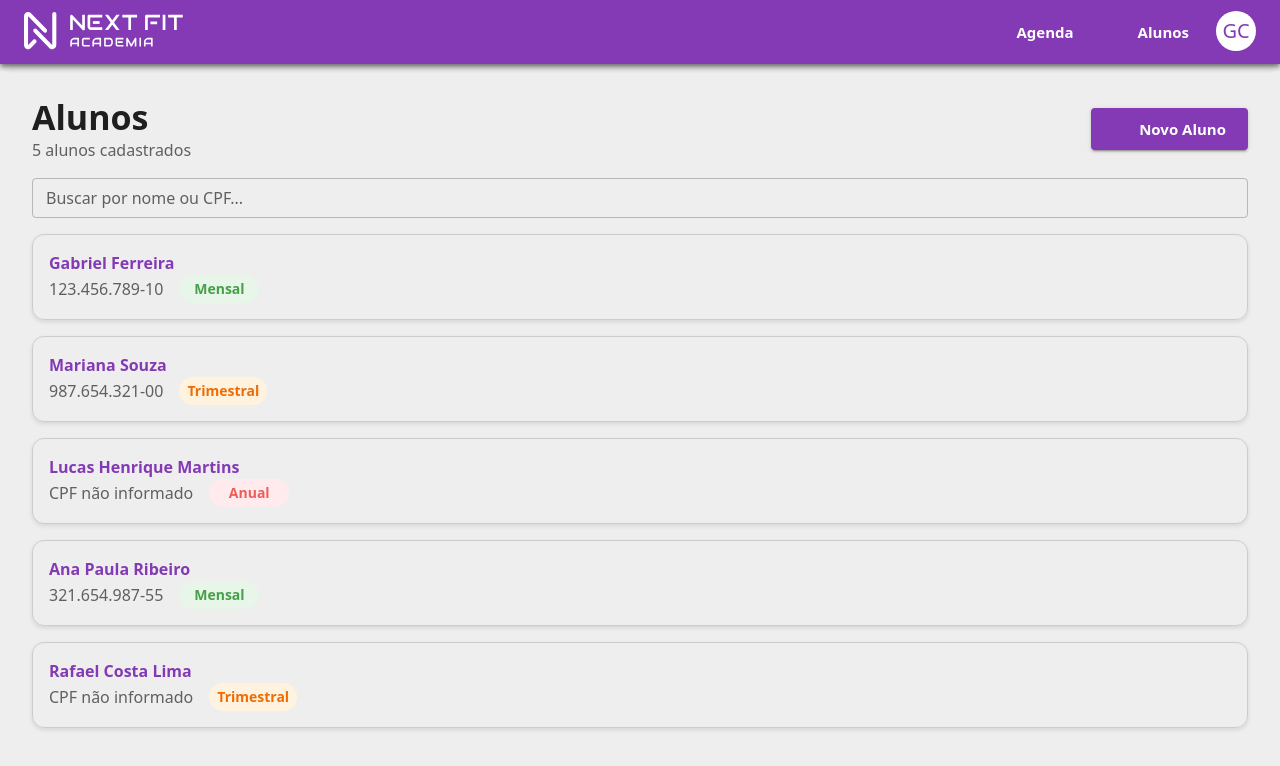
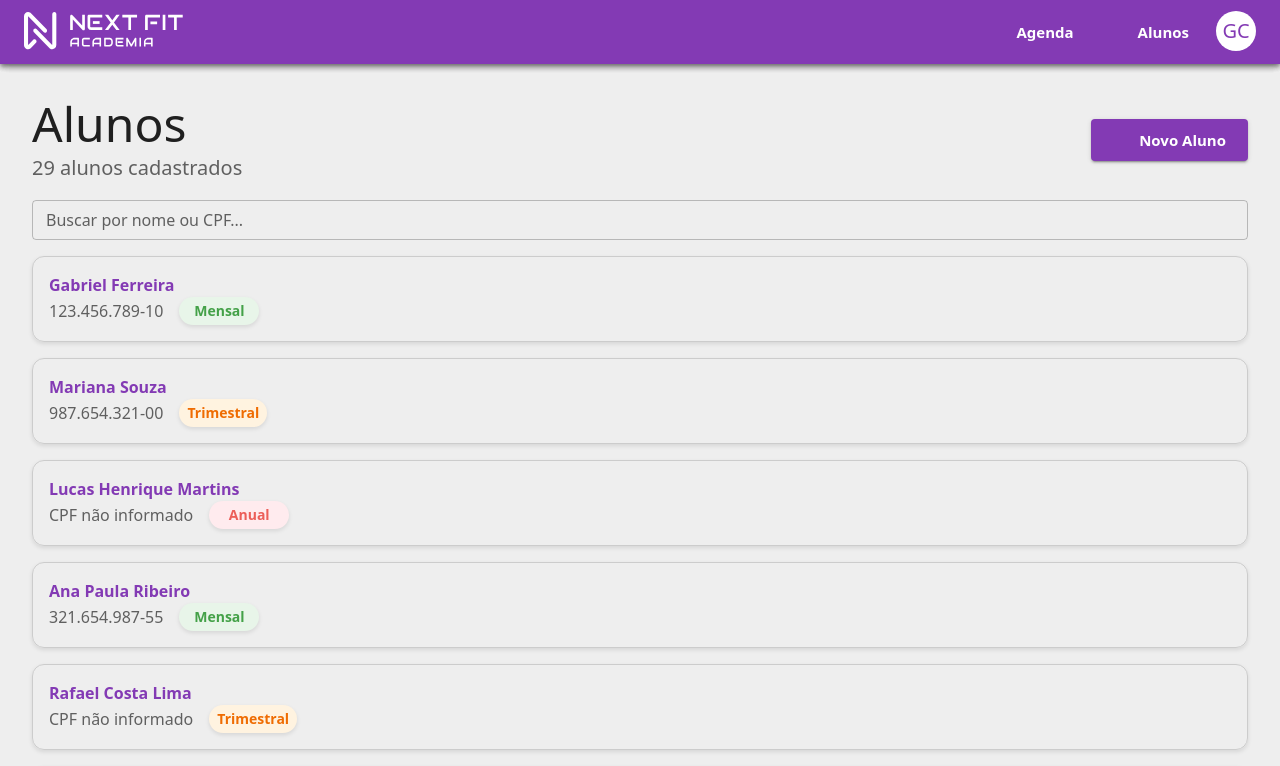
Before and after one commit to imgabrielcastro/SistemaAcademia, a React (Vite) app: page /alunos in a window 1280 px wide. Shown: the top 766 px of the page. Built offline with nearby package versions, Linux system fonts and the light colour scheme; some icons are missing.

Commit message:
perf: ajustando a listagem de cliente adicionando Virtuoso para melhor desempenho

```diff
--- a/package.json
+++ b/package.json
@@ -26,6 +26,9 @@
     "react-input-mask": "^2.0.4",
     "react-number-format": "^5.4.4",
     "react-router-dom": "^7.12.0",
+    "react-virtualized-auto-sizer": "^2.0.2",
+    "react-virtuoso": "^4.18.1",
+    "react-window": "^2.2.5",
     "yup": "^1.7.1"
   },
   "devDependencies": {
--- a/src/components/Header/index.tsx
+++ b/src/components/Header/index.tsx
@@ -1,5 +1,5 @@
 import { AppBar, Box, Button, Toolbar, Avatar } from "@mui/material";
-import { Link } from 'react-router-dom';
+import { Link } from "react-router-dom";
 import LogoNf from "../../assets/nextfit-academia-logo.svg";
 import DateRangeIcon from "@mui/icons-material/DateRange";
 import PeopleIcon from "@mui/icons-material/People";
@@ -12,7 +12,7 @@ export default function Header() {
     >
       <Toolbar sx={{ justifyContent: "space-between" }}>
         <Box>
-          <Link to="/" style={{ textDecoration: 'none', display: 'flex' }}>
+          <Link to="/" style={{ textDecoration: "none", display: "flex" }}>
             <img src={LogoNf} alt="NextFit Academia" height="40" style={{ cursor: "pointer" }} />
           </Link>
         </Box>
--- a/src/components/TituloDescricaoBotao/index.tsx
+++ b/src/components/TituloDescricaoBotao/index.tsx
@@ -25,10 +25,10 @@ export default function TituloDescricaoBotao({
       flexDirection={{ xs: "column", sm: "row" }}
     >
       <VStack flex={1} alignItems={{ xs: "center", sm: "flex-start" }}>
-        <Typography variant="h4" component="h2">
+        <Typography variant="h3" component="h2">
           {titulo}
         </Typography>
-        <Typography variant="body1" color="text.secondary">
+        <Typography variant="h6" color="text.secondary">
           {descricao}
         </Typography>
       </VStack>
--- a/src/data/AlunosMock.ts
+++ b/src/data/AlunosMock.ts
@@ -45,4 +45,174 @@ export const defaultAlunos: Aluno[] = [
     dataNascimento: "2000-01-09",
     cidade: "Nova Veneza",
   },
+  {
+    id: "5",
+    nome: "Rafael Costa Lima",
+    tipoContrato: "Trimestral",
+    dataNascimento: "2000-01-09",
+    cidade: "Nova Veneza",
+  },
+  {
+    id: "5",
+    nome: "Rafael Costa Lima",
+    tipoContrato: "Trimestral",
+    dataNascimento: "2000-01-09",
+    cidade: "Nova Veneza",
+  },
+  {
+    id: "5",
+    nome: "Rafael Costa Lima",
+    tipoContrato: "Trimestral",
+    dataNascimento: "2000-01-09",
+    cidade: "Nova Veneza",
+  },
+   {
+    id: "5",
+    nome: "Rafael Costa Lima",
+    tipoContrato: "Trimestral",
+    dataNascimento: "2000-01-09",
+    cidade: "Nova Veneza",
+  },
+  {
+    id: "5",
+    nome: "Rafael Costa Lima",
+    tipoContrato: "Trimestral",
+    dataNascimento: "2000-01-09",
+    cidade: "Nova Veneza",
+  },
+  {
+    id: "5",
+    nome: "Rafael Costa Lima",
+    tipoContrato: "Trimestral",
+    dataNascimento: "2000-01-09",
+    cidade: "Nova Veneza",
+  },
+   {
+    id: "5",
+    nome: "Rafael Costa Lima",
+    tipoContrato: "Trimestral",
+    dataNascimento: "2000-01-09",
+    cidade: "Nova Veneza",
+  },
+  {
+    id: "5",
+    nome: "Rafael Costa Lima",
+    tipoContrato: "Trimestral",
+    dataNascimento: "2000-01-09",
+    cidade: "Nova Veneza",
+  },
+  {
+    id: "5",
+    nome: "Rafael Costa Lima",
+    tipoContrato: "Trimestral",
+    dataNascimento: "2000-01-09",
+    cidade: "Nova Veneza",
+  },
+   {
+    id: "5",
+    nome: "Rafael Costa Lima",
+    tipoContrato: "Trimestral",
+    dataNascimento: "2000-01-09",
+    cidade: "Nova Veneza",
+  },
+  {
+    id: "5",
+    nome: "Rafael Costa Lima",
+    tipoContrato: "Trimestral",
+    dataNascimento: "2000-01-09",
+    cidade: "Nova Veneza",
+  },
+  {
+    id: "5",
+    nome: "Rafael Costa Lima",
+    tipoContrato: "Trimestral",
+    dataNascimento: "2000-01-09",
+    cidade: "Nova Veneza",
+  },
+   {
+    id: "5",
+    nome: "Rafael Costa Lima",
+    tipoContrato: "Trimestral",
+    dataNascimento: "2000-01-09",
+    cidade: "Nova Veneza",
+  },
+  {
+    id: "5",
+    nome: "Rafael Costa Lima",
+    tipoContrato: "Trimestral",
+    dataNascimento: "2000-01-09",
+    cidade: "Nova Veneza",
+  },
+  {
+    id: "5",
+    nome: "Rafael Costa Lima",
+    tipoContrato: "Trimestral",
+    dataNascimento: "2000-01-09",
+    cidade: "Nova Veneza",
+  },
+   {
+    id: "5",
+    nome: "Rafael Costa Lima",
+    tipoContrato: "Trimestral",
+    dataNascimento: "2000-01-09",
+    cidade: "Nova Veneza",
+  },
+  {
+    id: "5",
+    nome: "Rafael Costa Lima",
+    tipoContrato: "Trimestral",
+    dataNascimento: "2000-01-09",
+    cidade: "Nova Veneza",
+  },
+  {
+    id: "5",
+    nome: "Rafael Costa Lima",
+    tipoContrato: "Trimestral",
+    dataNascimento: "2000-01-09",
+    cidade: "Nova Veneza",
+  },
+ {
+    id: "5",
+    nome: "Rafael Costa Lima",
+    tipoContrato: "Trimestral",
+    dataNascimento: "2000-01-09",
+    cidade: "Nova Veneza",
+  },
+  {
+    id: "5",
+    nome: "Rafael Costa Lima",
+    tipoContrato: "Trimestral",
+    dataNascimento: "2000-01-09",
+    cidade: "Nova Veneza",
+  },
+  {
+    id: "5",
+    nome: "Rafael Costa Lima",
+    tipoContrato: "Trimestral",
+    dataNascimento: "2000-01-09",
+    cidade: "Nova Veneza",
+  },
+   {
+    id: "5",
+    nome: "Rafael Costa Lima",
+    tipoContrato: "Trimestral",
+    dataNascimento: "2000-01-09",
+    cidade: "Nova Veneza",
+  },
+  {
+    id: "5",
+    nome: "Rafael Costa Lima",
+    tipoContrato: "Trimestral",
+    dataNascimento: "2000-01-09",
+    cidade: "Nova Veneza",
+  },
+  {
+    id: "5",
+    nome: "Rafael Costa Lima",
+    tipoContrato: "Trimestral",
+    dataNascimento: "2000-01-09",
+    cidade: "Nova Veneza",
+  },
+
+
 ];
--- a/src/pages/Agenda/components/BotaoFiltroAgenda/index.tsx
+++ b/src/pages/Agenda/components/BotaoFiltroAgenda/index.tsx
@@ -40,10 +40,10 @@ export default function FiltroAgenda({
       gap={2}
     >
       <VStack flex={1} alignItems={{ xs: "center", sm: "flex-start" }}>
-        <Typography variant="h4" component="h2">
+        <Typography variant="h3" component="h2">
           {titulo}
         </Typography>
-        <Typography variant="body1" color="text.secondary">
+        <Typography variant="h6" color="text.secondary">
           {descricao}
         </Typography>
       </VStack>
--- a/src/pages/Alunos/components/AlunoCard/index.tsx
+++ b/src/pages/Alunos/components/AlunoCard/index.tsx
@@ -58,6 +58,7 @@ export default function AlunoCard({ aluno, onSelected }: AlunoCardProps) {
             borderRadius: 4,
             minWidth: 80,
             textAlign: "center",
+            boxShadow: "0 2px 4px rgba(0,0,0,0.1)",
           }}
         >
           {aluno.tipoContrato}
--- a/src/pages/Alunos/components/BarraPesquisa/index.tsx
+++ b/src/pages/Alunos/components/BarraPesquisa/index.tsx
@@ -25,7 +25,7 @@ export default function BarraPesquisa({
       }}
     >
       <TextField
-        sx={{ borderColor: "primary.main" }}
+        sx={{ borderColor: "primary.main", transition: "all 0.3s ease" }}
         label="Buscar por nome ou CPF..."
         variant="outlined"
         size="small"
--- a/src/pages/Alunos/components/ListaAlunos/index.tsx
+++ b/src/pages/Alunos/components/ListaAlunos/index.tsx
@@ -3,6 +3,7 @@ import { useAlunos } from "../../../../hooks/useAlunos";
 import { useState, useEffect } from "react";
 import BarraPesquisa from "../BarraPesquisa";
 import { Aluno } from "../../../../types/Aluno";
+import { Virtuoso } from "react-virtuoso";
 
 type ListaAlunosProps = {
   onSelectAluno: (aluno: Aluno) => void;
@@ -25,9 +26,7 @@ export function ListaAlunos({
     : alunos;
 
   useEffect(() => {
-    if (onQtdeAlunosChange) {
-      onQtdeAlunosChange(alunosFiltrados.length);
-    }
+    onQtdeAlunosChange?.(alunosFiltrados.length);
   }, [alunosFiltrados, onQtdeAlunosChange]);
 
   return (
@@ -37,9 +36,21 @@ export function ListaAlunos({
         onSearchChange={setSearchAluno}
       />
 
-      {alunosFiltrados.map((aluno) => (
-        <AlunoCard key={aluno.id} aluno={aluno} onSelected={onSelectAluno} />
-      ))}
+      {alunosFiltrados.length === 0 && (
+        <div className="text-center text-gray-500 py-8">
+          Nenhum aluno encontrado
+        </div>
+      )}
+
+      {/*Virtuoso para exibir somente o que está na tela sendo renderizado pelo scroll.*/}
+      <Virtuoso
+        useWindowScroll
+        data={alunosFiltrados}
+        increaseViewportBy={{ bottom: 500, top: 10 }}
+        itemContent={(_, aluno) => (
+          <AlunoCard key={aluno.id} aluno={aluno} onSelected={onSelectAluno} />
+        )}
+      />
     </div>
   );
 }
--- a/src/pages/Inicio/components/DicasUso/NumeroDica/index.tsx
+++ b/src/pages/Inicio/components/DicasUso/NumeroDica/index.tsx
@@ -20,11 +20,12 @@ export default function NumeroDica({ numero, dica }: NumeroDicaProps) {
           alignItems: "center",
           justifyContent: "center",
           fontWeight: "bold",
+          boxShadow: "0 2px 4px rgba(0,0,0,0.1)",
         }}
       >
-        <Typography variant="body2">{numero}</Typography>
+        <Typography variant="body1">{numero}</Typography>
       </Box>
-      <Typography variant="body2">{dica}</Typography>
+      <Typography variant="body1">{dica}</Typography>
     </HStack>
   );
 }
--- a/src/pages/Inicio/components/DicasUso/index.tsx
+++ b/src/pages/Inicio/components/DicasUso/index.tsx
@@ -16,7 +16,7 @@ export default function DicasUso() {
         boxShadow: 3,
       }}
     >
-      <Typography variant="h6" fontWeight="bold">
+      <Typography variant="h5" fontWeight="bold">
         Dicas Rápidas
       </Typography>
       <VStack gap={2} mt={2}>
--- a/src/pages/Inicio/index.tsx
+++ b/src/pages/Inicio/index.tsx
@@ -19,7 +19,7 @@ function App() {
           }}
         >
           <NomeUsuario nomeUsuario={{ name: "José Gabriel" }} />
-          <Typography variant="h3" textAlign="center">
+          <Typography variant="h2" textAlign="center">
             Bem-vindo ao{" "}
             <Box
               component="span"
@@ -65,7 +65,7 @@ function App() {
             </Box>
             <DicasUso />
             <VStack alignItems="center" mt={6} mb={0} gap={1}>
-              <Typography textAlign="center" variant="body2">
+              <Typography textAlign="center" variant="body1">
                 Feito com 💜 por José Gabriel
               </Typography>
             </VStack>
```
Also changed, not shown: src/pages/Alunos/components/CadastroAluno/index.tsx (+5 -6 lines), 1 other file (tests, documents, lock files or other folders).
